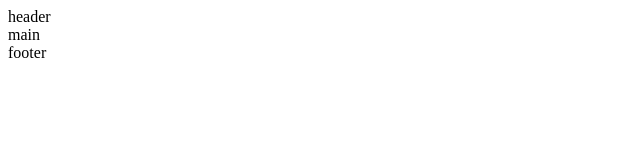
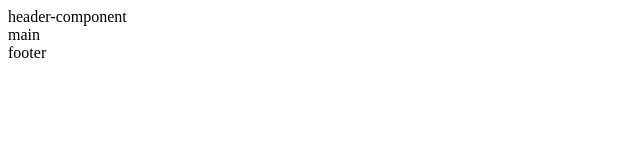
Before and after one commit to VALDEV05/website-clone, a Vue app: page / in a window 1280 px wide. Shown: the top 160 px of the page, without its empty margins (0-640 px from the left). Built offline with nearby package versions, Linux system fonts and the light colour scheme.

Commit message:
created header_component

```diff
--- a/src/App.vue
+++ b/src/App.vue
@@ -1,7 +1,5 @@
 <template>
-  <header id="site-header">
-    header
-  </header>
+  <SiteHeader></SiteHeader>
   <!-- /#site-header -->
    <main id="site-main">
     main
@@ -14,13 +12,14 @@
 </template>
 
 <script>
+import SiteHeader from './components/SiteHeader.vue'
 //import HelloWorld from './components/HelloWorld.vue'
 
 export default {
   name: 'App',
   components: {
-    //HelloWorld
-  }
+    SiteHeader
+}
 }
 </script>
 
--- /dev/null
+++ b/src/components/SiteHeader.vue
@@ -0,0 +1,15 @@
+<template>
+  <header id="site-header">
+    header-component
+  </header>
+</template>
+
+<script>
+export default {
+
+}
+</script>
+
+<style>
+
+</style>
```
